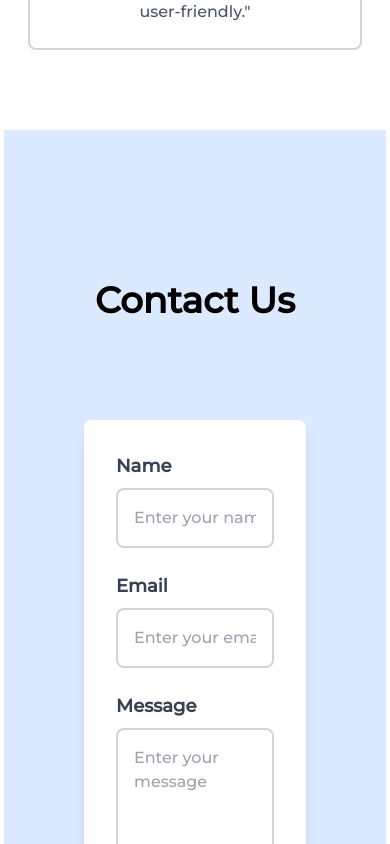
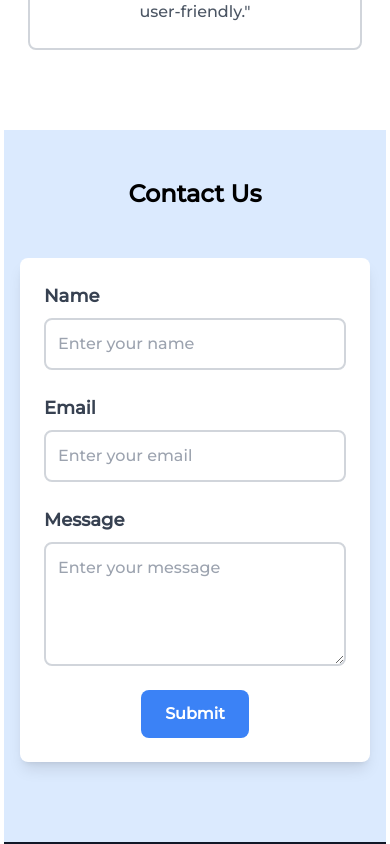
Before and after one commit to tomurashigaraki22/veexchange2, a React (Vite) app: page / in a window 390 px wide. Shown: the part 6860-7704 px from the top of the page. Built offline with nearby package versions, Linux system fonts and the light colour scheme.

Commit message:
Responsiveness for mobile complete

```diff
--- a/src/pages/Landing.jsx
+++ b/src/pages/Landing.jsx
@@ -198,17 +198,17 @@
         </div>
 
 
-            <div className="pt-[150px] bg-blue-100 pb-20">
-                <p className="text-center text-4xl font-bold text-black">Contact Us</p>
-                <div className="mt-[100px] max-w-screen-md mx-auto px-20">
-                    <form className="bg-white p-8 rounded-lg shadow-lg space-y-6">
+        <div className="pt-12 md:pt-36 bg-blue-100 pb-20">
+            <p className="text-center text-2xl md:text-4xl font-bold text-black">Contact Us</p>
+            <div className="mt-12 md:mt-24 max-w-md md:max-w-screen-md mx-auto px-4 md:px-20">
+                <form className="bg-white p-6 md:p-8 rounded-lg shadow-lg space-y-6">
                     <div className="flex flex-col space-y-2">
                         <label htmlFor="name" className="text-lg font-bold text-gray-700">Name</label>
                         <input
                             type="text"
                             id="name"
                             name="name"
-                                className="p-4 border-2 border-gray-300 rounded-lg focus:outline-none focus:ring-2 focus:ring-blue-500"
+                            className="p-3 md:p-4 border-2 border-gray-300 rounded-lg focus:outline-none focus:ring-2 focus:ring-blue-500"
                             placeholder="Enter your name"
                         />
                     </div>
@@ -218,7 +218,7 @@
                             type="email"
                             id="email"
                             name="email"
-                                className="p-4 border-2 border-gray-300 rounded-lg focus:outline-none focus:ring-2 focus:ring-blue-500"
+                            className="p-3 md:p-4 border-2 border-gray-300 rounded-lg focus:outline-none focus:ring-2 focus:ring-blue-500"
                             placeholder="Enter your email"
                         />
                     </div>
@@ -227,15 +227,15 @@
                         <textarea
                             id="message"
                             name="message"
-                                rows="5"
-                                className="p-4 border-2 border-gray-300 rounded-lg focus:outline-none focus:ring-2 focus:ring-blue-500"
+                            rows="4"
+                            className="p-3 md:p-4 border-2 border-gray-300 rounded-lg focus:outline-none focus:ring-2 focus:ring-blue-500"
                             placeholder="Enter your message"
                         ></textarea>
                     </div>
                     <div className="flex justify-center">
                         <button
                             type="submit"
-                                className="bg-blue-500 text-white font-bold py-4 px-8 rounded-lg hover:bg-blue-600 transition duration-300"
+                            className="bg-blue-500 text-white font-bold py-3 md:py-4 px-6 md:px-8 rounded-lg hover:bg-blue-600 transition duration-300"
                         >
                             Submit
                         </button>
```
Lines whose indentation alone changed are shown as unchanged.
